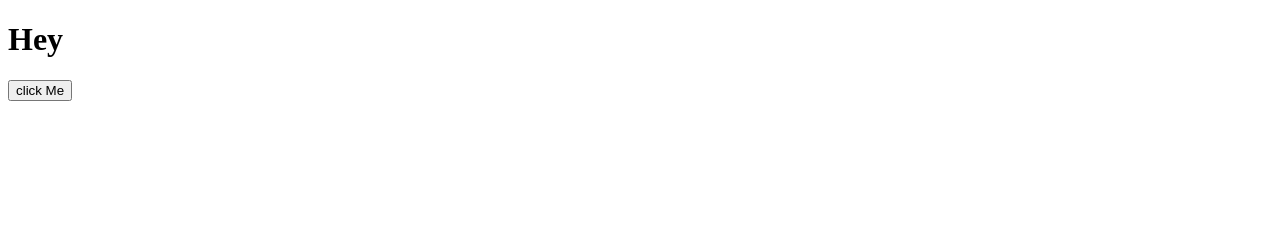
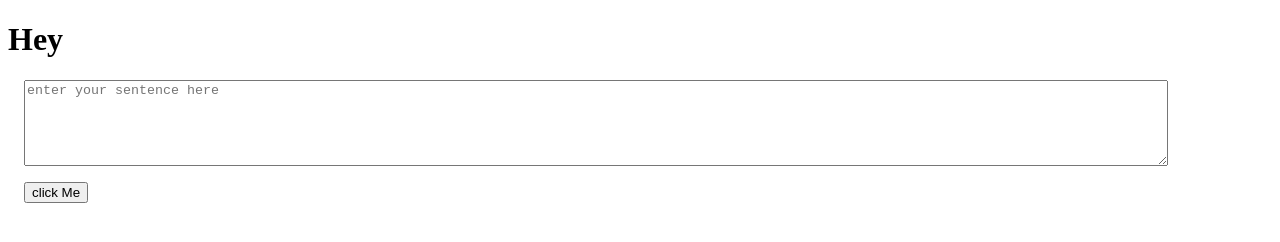
Before and after one commit to sushmita2109/Neogcamp-Lesson4, a plain HTML site: page index.html in a window 1280 px wide. Drawn offline with Linux system fonts and the light colour scheme.

Commit message:
feat-textarea

```diff
--- a/app.js
+++ b/app.js
@@ -1,5 +1,9 @@
+var txtinput=document.querySelector('#txt-input');
 var btnclicked=document.querySelector('#btnClicked');
 
-btnclicked.addEventListener('click',function clickEventHandler(){
+function clickEventHandler(){
     console.log('clicked');
-})
+    console.log("input",txtinput.value);
+}
+
+btnclicked.addEventListener('click',clickEventHandler);
--- a/index.html
+++ b/index.html
@@ -4,11 +4,13 @@
     <meta charset="UTF-8">
     <meta http-equiv="X-UA-Compatible" content="IE=edge">
     <meta name="viewport" content="width=device-width, initial-scale=1.0">
+    <link href="/style.css" rel="stylesheet">
     <title>Document</title>
 </head>
 <body>
     <h1>Hey</h1>
-    <button id="btnClicked">click Me</button>
+    <textarea class="txt-area" placeholder="enter your sentence here" id="txt-input"></textarea>
+    <button class="btn" id="btnClicked">click Me</button>
     <script src="app.js" type="text/javascript"></script>
 </body>
 </html>
--- /dev/null
+++ b/style.css
@@ -0,0 +1,10 @@
+.txt-area{
+    width: 90%;
+    display: block;
+    height: 10vh;
+    margin: 1rem;
+}
+
+.btn{
+    margin-left: 1rem;
+}
```
